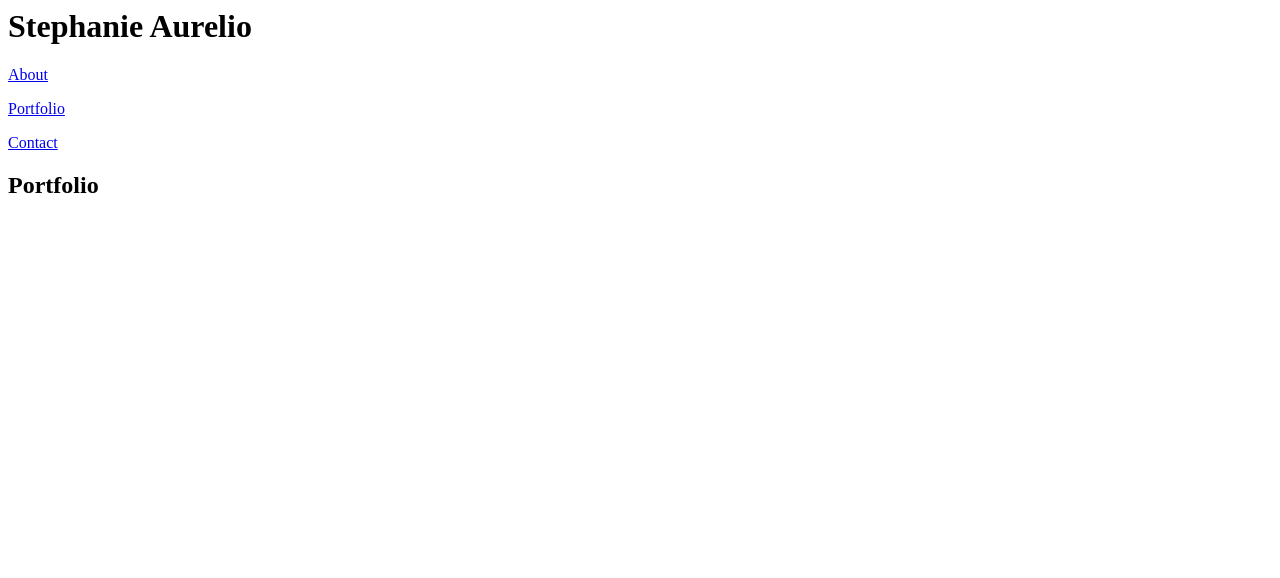
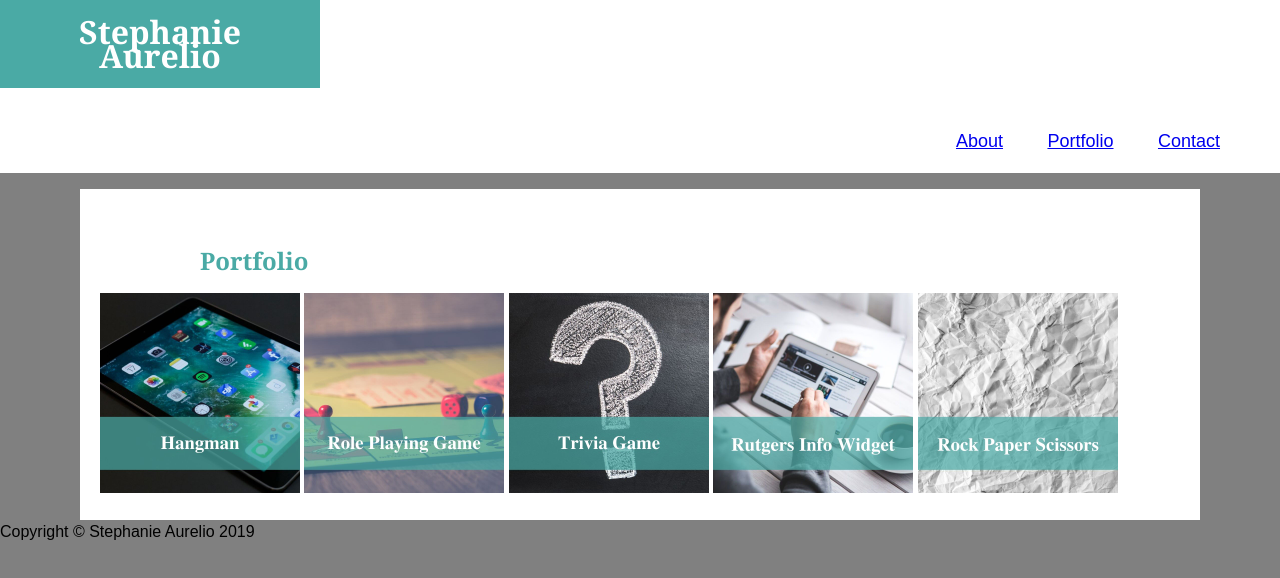
Before and after one commit to stephmarie17/unit-1-homework, a plain HTML site: page portfolio.html in a window 1280 px wide. Drawn offline with Linux system fonts and the light colour scheme.

Commit message:
updated all html and css files

```diff
--- a/assets/css/style.css
+++ b/assets/css/style.css
@@ -0,0 +1,80 @@
+* {
+    box-sizing: border-box;
+  }
+
+body {
+    padding: 0;
+    margin: 0;
+    line-height: 150%;
+    background-color: grey;
+    font-family: Arial, Helvetica, sans-serif;
+}
+
+header {
+    padding: 0;
+    margin-top: 0;
+    text-align: center;
+    background-color: #ffffff;
+    border-color: #cccc;
+    font-family: Arial, Helvetica, sans-serif;
+}
+
+h1 {
+    padding: 20px;
+    margin-top: 0px;
+    width: 25%;
+    background-color: #4aaaa5;
+    color: white;
+    font-family: Georgia, 'Times New Roman', Times, serif;
+    border-bottom: #cccc;
+    position: relative;
+}
+
+h2 {
+    padding: 20px;
+    margin-bottom: 0px;
+    margin-left: 80px;
+    margin-right: 80px;
+    color: #4aaaa5;
+    background-color: white;
+    font-family: Georgia, 'Times New Roman', Times, serif;
+}
+
+.nav {
+    background-color: white;
+    list-style-type: none;
+    text-align: center;
+    margin-left: 70%;
+    padding: 0;
+}
+
+.nav li {
+    display: inline-block;
+    color: #cccc;
+    font-size: 18px;
+    padding: 20px;
+}
+
+.bio {
+    padding: 20px;
+    margin-top: 0px;
+    margin-left: 80px;
+    margin-right: 80px;
+    background-color: white;
+}
+
+.contact-form {
+    padding: 20px;
+    margin-top: 0px;
+    margin-left: 80px;
+    margin-right: 80px;
+    background-color: white;
+}
+
+.portfolio-body {
+    padding: 20px;
+    margin-top: 0px;
+    margin-left: 80px;
+    margin-right: 80px;
+    background-color: white;
+}
--- a/portfolio.html
+++ b/portfolio.html
@@ -1,31 +1,44 @@
+<!DOCTYPE html>
 <html lang="en-us">
 
 <head>
     <meta charset="UTF-8">
     <title>Stephanie Aurelio | Portfolio</title>
+    <link rel="stylesheet" type="text/css" href="assets/css/style.css">
 </head>
 
+<header>
 <h1>Stephanie Aurelio</h1>
 
 <!--Header Links Go Here-->
 <div class="header-links">
-        <p>
-            <a href="index.html">About</a>
-        </p>
-        <p>
-            <a href="portfolio.html">Portfolio</a>
-        </p>
-        <p>
-            <a href="contact.html">Contact</a>
-        </p>
+    <ul class="nav">
+        <li><a href="index.html">About</a></li>
+        <li><a href="portfolio.html">Portfolio</a></li>
+        <li><a href="contact.html">Contact</a></li>
+    </ul>
 </div>
-<container>
+</header>
 
+<body>
+<div class="portfolio-body">
 <!--Portfolio Heading Goes Here-->
 <h2>Portfolio</h2>
 
 <!--Portfolio Thumnail Gallery Goes Here-->
+<div class="portfolio-images">
+    <img src="assets/images/portfolio_thumbnail_01.jpg" alt="Hangman" height="200" width="200">
+    <img src="assets/images/portfolio_thumbnail_02.jpg" alt="RPG" height="200" width="200">
+    <img src="assets/images/portfolio_thumbnail_03.jpg" alt="Trivia Game" height="200" width="200">
+    <img src="assets/images/portfolio_thumbnail_04.jpg" alt="Info Widget" height="200" width="200">
+    <img src="assets/images/portfolio_thumbnail_05.jpg" alt="Rock Paper Scissors" height="200" width="200">
+</div>
+</div>
+</body>
 
-</container>
+<!--Footer Goes Here-->
+<footer>
+        Copyright © Stephanie Aurelio 2019
+</footer>
 
 </html>
```
Also changed, not shown: contact.html (+15 -14 lines), index.html (+12 -9 lines), assets/images/bio_photo_01.jpg (added), assets/images/subtle_grunge.png (added), 1 other file.
